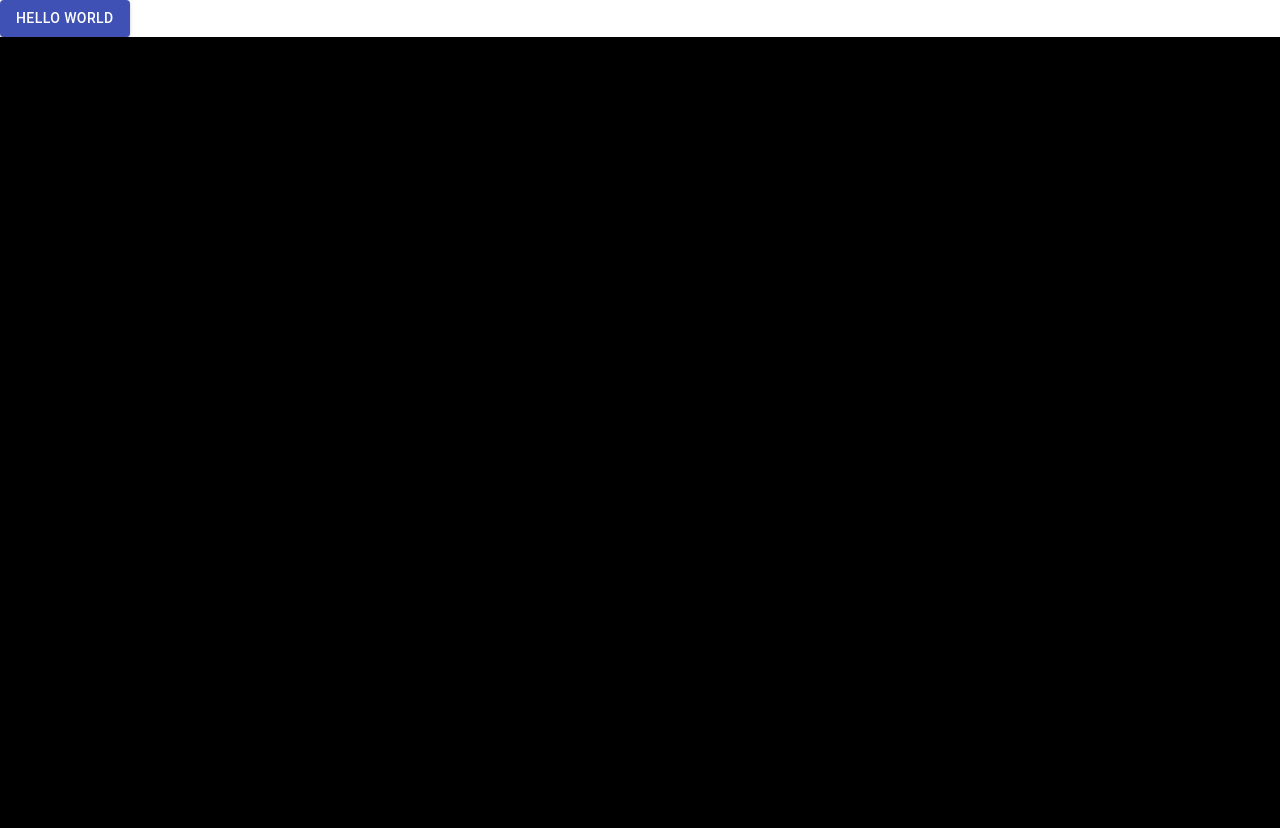
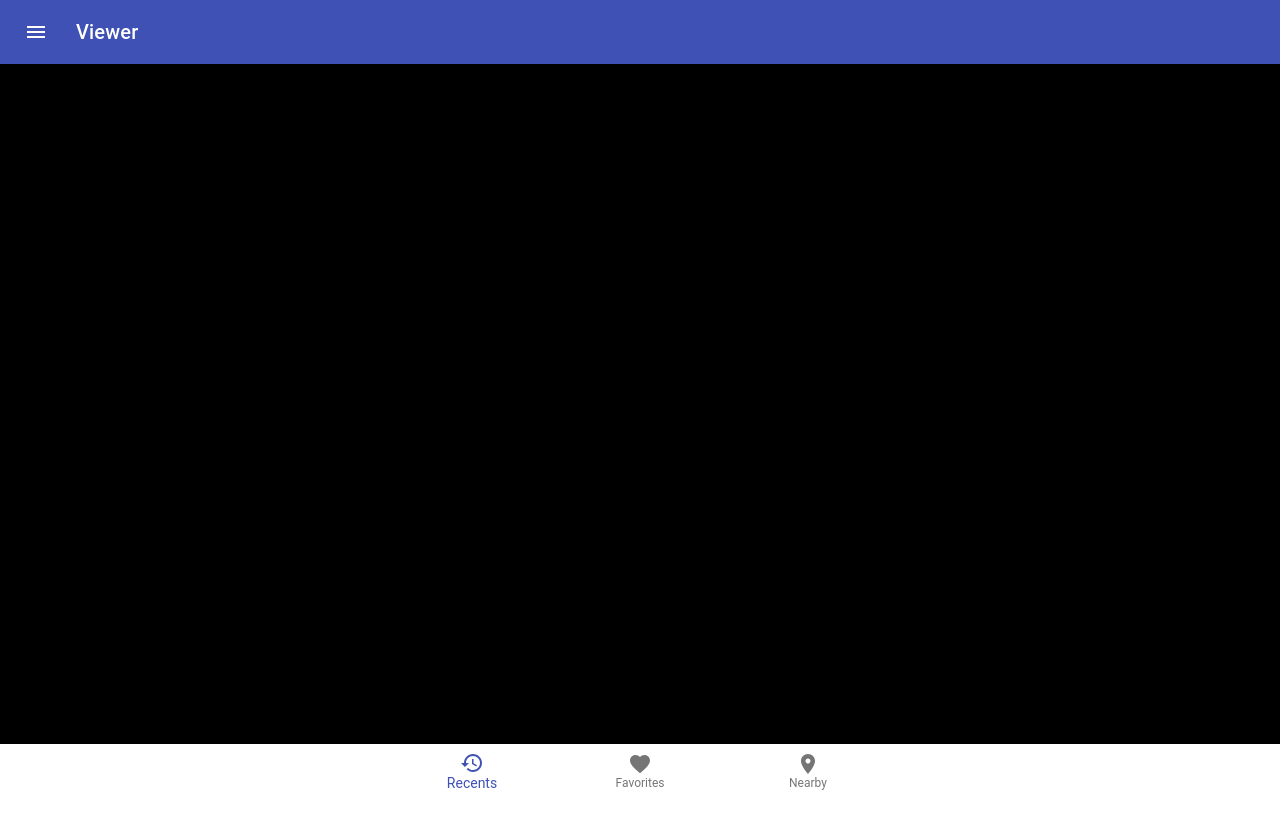
Before and after one commit to 4kito-jp/3DViewer, a React (Create React App) app: page / in a window 1280 px wide. Shown: the top 828 px of the page. After the commit the page ends 800 px from the top, so only its background shows below. Built offline with nearby package versions, Linux system fonts and the light colour scheme; no server answers.

Commit message:
トップバーとボトムバーをインストール

```diff
--- a/package.json
+++ b/package.json
@@ -4,6 +4,7 @@
   "private": true,
   "dependencies": {
     "@material-ui/core": "^4.9.3",
+    "@material-ui/icons": "^4.9.1",
     "@testing-library/jest-dom": "^4.2.4",
     "@testing-library/react": "^9.4.1",
     "@testing-library/user-event": "^7.2.1",
--- a/src/App.js
+++ b/src/App.js
@@ -3,15 +3,17 @@ import Button from '@material-ui/core/Button';
 import './App.css';
 
 import Viewer from "./Viewer"
+import BottomNav from "./BottomNav"
+import TopNav from "./TopNav";
+
 
 class App extends Component {
   render() {
     return (
       <div>
-        <Button variant="contained" color="primary">
-          Hello World
-        </Button>
+        <TopNav />
         <Viewer />
+        <BottomNav />
       </div>
     )
   }
--- /dev/null
+++ b/src/BottomNav.js
@@ -0,0 +1,35 @@
+import React from 'react';
+import { makeStyles } from '@material-ui/core/styles';
+import BottomNavigation from '@material-ui/core/BottomNavigation';
+import BottomNavigationAction from '@material-ui/core/BottomNavigationAction';
+import RestoreIcon from '@material-ui/icons/Restore';
+import FavoriteIcon from '@material-ui/icons/Favorite';
+import LocationOnIcon from '@material-ui/icons/LocationOn';
+
+const useStyles = makeStyles({
+  root: {
+    // width: 500,
+  },
+});
+
+let BottomNav = () => {
+  const classes = useStyles();
+  const [value, setValue] = React.useState(0);
+
+  return (
+    <BottomNavigation
+      value={value}
+      onChange={(event, newValue) => {
+        setValue(newValue);
+      }}
+      showLabels
+      className={classes.root}
+    >
+      <BottomNavigationAction label="Recents" icon={<RestoreIcon />} />
+      <BottomNavigationAction label="Favorites" icon={<FavoriteIcon />} />
+      <BottomNavigationAction label="Nearby" icon={<LocationOnIcon />} />
+    </BottomNavigation>
+  );
+}
+
+export default BottomNav
--- /dev/null
+++ b/src/TopNav.js
@@ -0,0 +1,39 @@
+import React from 'react';
+import { makeStyles } from '@material-ui/core/styles';
+import AppBar from '@material-ui/core/AppBar';
+import Toolbar from '@material-ui/core/Toolbar';
+import Typography from '@material-ui/core/Typography';
+import Button from '@material-ui/core/Button';
+import IconButton from '@material-ui/core/IconButton';
+import MenuIcon from '@material-ui/icons/Menu';
+
+const useStyles = makeStyles(theme => ({
+  root: {
+    flexGrow: 1,
+  },
+  menuButton: {
+    marginRight: theme.spacing(2),
+  },
+  title: {
+    flexGrow: 1,
+  },
+}));
+
+export default function TopNav() {
+  const classes = useStyles();
+
+  return (
+    <div className={classes.root}>
+      <AppBar position="static">
+        <Toolbar>
+          <IconButton edge="start" className={classes.menuButton} color="inherit" aria-label="menu">
+            <MenuIcon />
+          </IconButton>
+          <Typography variant="h6" className={classes.title}>
+            Viewer
+          </Typography>
+        </Toolbar>
+      </AppBar>
+    </div>
+  );
+}
--- a/src/Viewer.js
+++ b/src/Viewer.js
@@ -18,17 +18,20 @@ class Viewer extends Component {
       shininess: 35,
     };
 
+    let myWidth = window.innerWidth,
+      myHeight = window.innerHeight - 60 * 2;
+
     let renderer, scene, camera, mesh;
     renderer = new THREE.WebGLRenderer({ antialias: true });
     renderer.setPixelRatio( window.devicePixelRatio );
-    renderer.setSize( window.innerWidth, window.innerHeight );
+    renderer.setSize( myWidth, myHeight );
     renderer.gammaInput = true;
     renderer.gammaOutput = true;
     renderer.gammaFactor = 2.2;
 
     scene = new THREE.Scene();
 
-    camera = new THREE.PerspectiveCamera(40, window.innerWidth / window.innerHeight, 1, 1000);
+    camera = new THREE.PerspectiveCamera(40, myWidth / myHeight, 1, 1000);
     camera.position.set( 0, 0, 25 );
 
     let render = () => {
```
Also changed, not shown: 1 other file (tests, documents, lock files or other folders).
